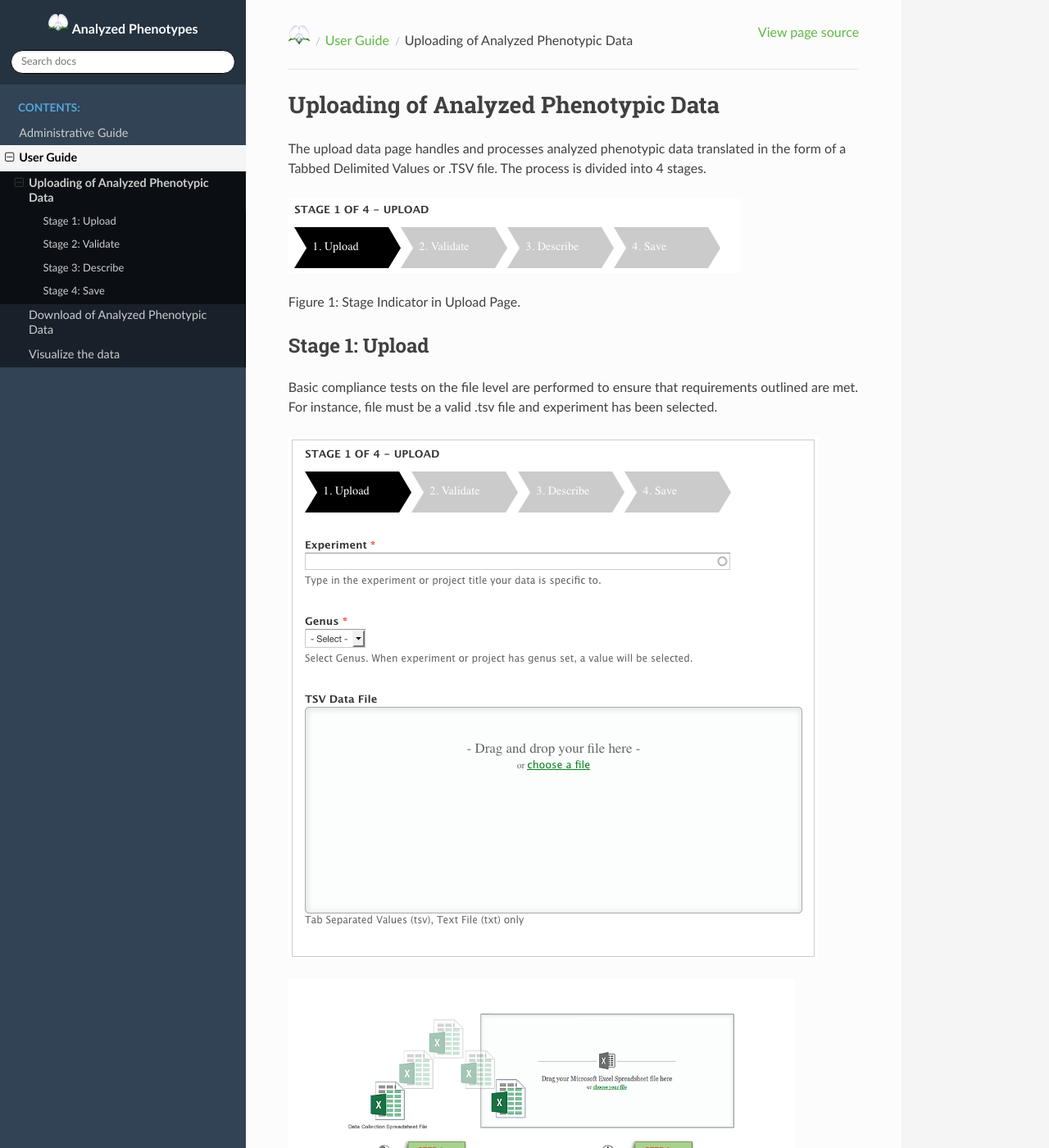
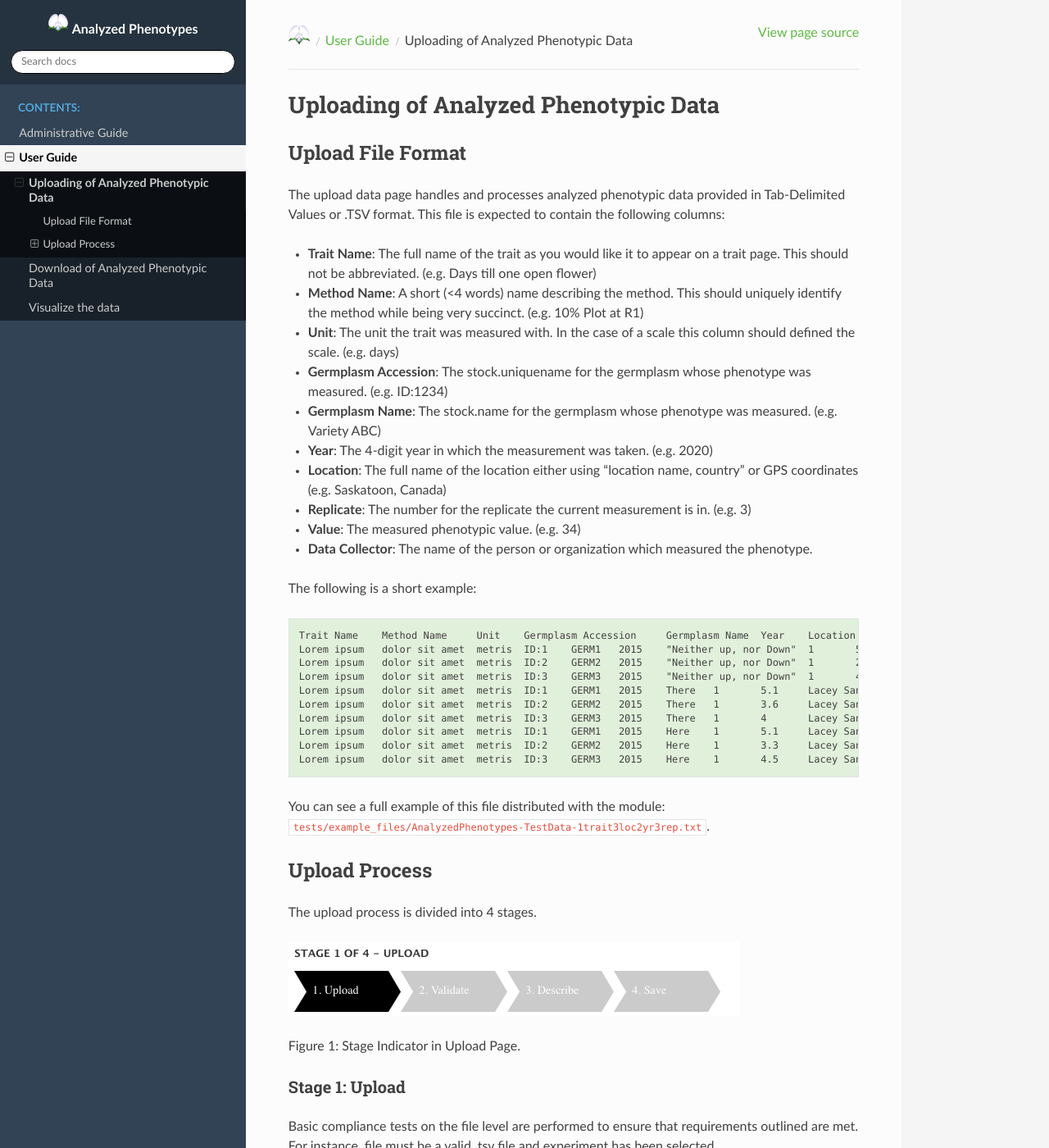
Before and after one commit to UofS-Pulse-Binfo/analyzedphenotypes, a Sphinx documentation site: the page built from docs/user_guide/loading.rst, in a window 1280 px wide and 1400 px high. Shown: the whole window at 82% size. Built offline with Sphinx 7.4.7 and the Read the Docs theme 2.0.0, drawn with Linux system fonts in a browser that asks for light colours.

Commit message:
Updated example file format.

```diff
--- a/docs/user_guide/loading.rst
+++ b/docs/user_guide/loading.rst
@@ -1,14 +1,50 @@
 Uploading of Analyzed Phenotypic Data
 =====================================
 
-The upload data page handles and processes analyzed phenotypic data translated in the form of a Tabbed Delimited Values or .TSV file. The process is divided into 4 stages.
+Upload File Format
+-------------------
+
+The upload data page handles and processes analyzed phenotypic data provided in Tab-Delimited Values or .TSV format. This file is expected to contain the following columns:
+
+- **Trait Name**: The full name of the trait as you would like it to appear on a trait page. This should not be abbreviated. (e.g. Days till one open flower)
+- **Method Name**: A short (<4 words) name describing the method. This should uniquely identify the method while being very succinct. (e.g. 10% Plot at R1)
+- **Unit**: The unit the trait was measured with. In the case of a scale this column should defined the scale. (e.g. days)
+- **Germplasm Accession**: The stock.uniquename for the germplasm whose phenotype was measured. (e.g. ID:1234)
+- **Germplasm Name**: The stock.name for the germplasm whose phenotype was measured. (e.g. Variety ABC)
+- **Year**: The 4-digit year in which the measurement was taken. (e.g. 2020)
+- **Location**: The full name of the location either using "location name, country" or GPS coordinates (e.g. Saskatoon, Canada)
+- **Replicate**: The number for the replicate the current measurement is in. (e.g. 3)
+- **Value**: The measured phenotypic value. (e.g. 34)
+- **Data Collector**: The name of the person or organization which measured the phenotype.
+
+The following is a short example:
+
+.. code-block:: none
+
+  Trait Name	Method Name	Unit	Germplasm Accession	Germplasm Name	Year	Location	Replicate	Value	Data Collector
+  Lorem ipsum	dolor sit amet	metris	ID:1	GERM1	2015	"Neither up, nor Down"	1	5.3	Lacey Sanderson
+  Lorem ipsum	dolor sit amet	metris	ID:2	GERM2	2015	"Neither up, nor Down"	1	2.2	Lacey Sanderson
+  Lorem ipsum	dolor sit amet	metris	ID:3	GERM3	2015	"Neither up, nor Down"	1	4.9	Lacey Sanderson
+  Lorem ipsum	dolor sit amet	metris	ID:1	GERM1	2015	There	1	5.1	Lacey Sanderson
+  Lorem ipsum	dolor sit amet	metris	ID:2	GERM2	2015	There	1	3.6	Lacey Sanderson
+  Lorem ipsum	dolor sit amet	metris	ID:3	GERM3	2015	There	1	4	Lacey Sanderson
+  Lorem ipsum	dolor sit amet	metris	ID:1	GERM1	2015	Here	1	5.1	Lacey Sanderson
+  Lorem ipsum	dolor sit amet	metris	ID:2	GERM2	2015	Here	1	3.3	Lacey Sanderson
+  Lorem ipsum	dolor sit amet	metris	ID:3	GERM3	2015	Here	1	4.5	Lacey Sanderson
+
+You can see a full example of this file distributed with the module: ``tests/example_files/AnalyzedPhenotypes-TestData-1trait3loc2yr3rep.txt``.
+
+Upload Process
+---------------
+
+The upload process is divided into 4 stages.
 
 .. image:: loading.1.upload-stage-indicators.png
 
 Figure 1: Stage Indicator in Upload Page.
 
 Stage 1: Upload
-----------------
+^^^^^^^^^^^^^^^^^
 
 Basic compliance tests on the file level are performed to ensure that requirements outlined are met. For instance, file must be a valid .tsv file and experiment has been selected.
 
@@ -19,7 +55,7 @@ Basic compliance tests on the file level are performed to ensure that requiremen
 Figure 2: Upload Page Supports Drag and Drop File Upload, as well as Manual Upload.
 
 Stage 2: Validate
-------------------
+^^^^^^^^^^^^^^^^^^
 
 In this stage, the file undergoes a data level validation where data in rows and columns are tested against a set of validation rules to ensure that a value meets a set of conditions and requirements.
 
@@ -28,7 +64,7 @@ In this stage, the file undergoes a data level validation where data in rows and
 Figure 3: Validate Stage shows progress bar to show user the status of data validation process.
 
 Stage 3: Describe
------------------
+^^^^^^^^^^^^^^^^^^
 
 The file is further examined for all the unique traits in the Trait Name column. Information is then requested from the user for each trait detected.
 
@@ -37,7 +73,7 @@ The file is further examined for all the unique traits in the Trait Name column.
 Figure 4: Describe Stage showing data form requesting user to provide information about the trait detected in data file.
 
 Stage 4: Save
--------------
+^^^^^^^^^^^^^^
 
 File and data are stored.
 
```
Also changed, not shown: 1 other file.
